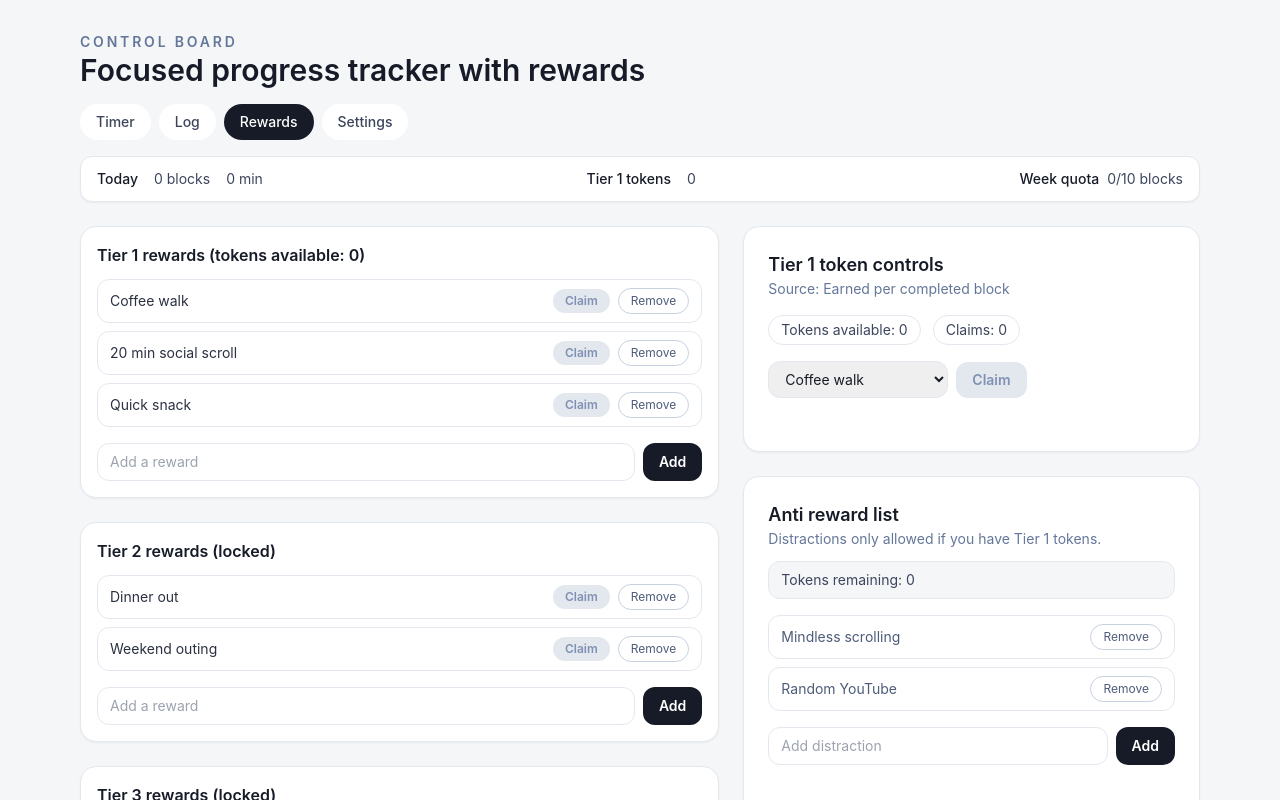
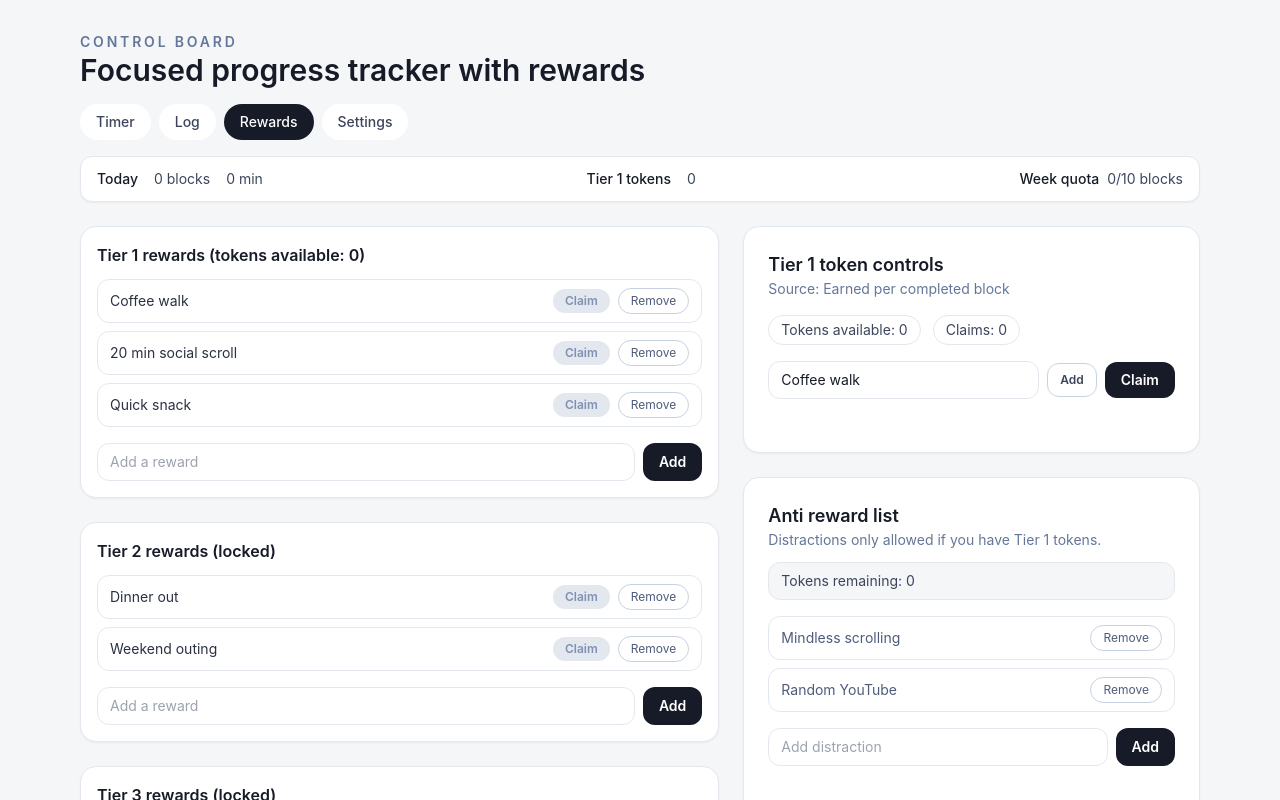
Before and after one commit to ht40n6-afk/habits, a React (Vite) app: page / in a window 1280 px wide. Both pictures are taken after a click on the button "Rewards". Shown: the top 800 px of the page. Built offline with nearby package versions, Linux system fonts and the light colour scheme; the HTML template or start-up script is replaced by a standard one.

Commit message:
Enable quick claim input and add option

```diff
--- a/src/App.tsx
+++ b/src/App.tsx
@@ -641,6 +641,32 @@ const App = () => {
     setToast("Tier 1 token added.");
   };
 
+  const handleQuickClaim = () => {
+    if (!quickClaimReward.trim()) {
+      setToast("Choose or type a Tier 1 reward first.");
+      return;
+    }
+    if (tier1Tokens <= 0) {
+      setToast("No Tier 1 tokens available.");
+      return;
+    }
+    setClaimDraft({ tier: 1, rewardText: quickClaimReward });
+  };
+
+  const handleAddQuickClaimReward = () => {
+    const trimmed = quickClaimReward.trim();
+    if (!trimmed) {
+      setToast("Type a reward to add.");
+      return;
+    }
+    if (data.rewards.tier1.includes(trimmed)) {
+      setToast("Reward already exists.");
+      return;
+    }
+    updateRewards("tier1", [...data.rewards.tier1, trimmed]);
+    setToast("Tier 1 reward added.");
+  };
+
   const updateAntiRewards = (value: string[]) => {
     setData((prev) => ({
       ...prev,
@@ -1144,32 +1170,31 @@ const App = () => {
                   </span>
                 </div>
                 <div className="mt-4 flex flex-wrap items-center gap-2">
-                  <select
-                    value={quickClaimReward}
-                    onChange={(event) => setQuickClaimReward(event.target.value)}
-                    className="min-w-[180px] rounded-xl border border-ink-100 px-3 py-2 text-sm focus:border-ink-300 focus:outline-none"
-                    disabled={data.rewards.tier1.length === 0}
-                  >
-                    {data.rewards.tier1.length === 0 && (
-                      <option value="">No Tier 1 rewards</option>
-                    )}
-                    {data.rewards.tier1.map((reward) => (
-                      <option key={reward} value={reward}>
-                        {reward}
-                      </option>
-                    ))}
-                  </select>
+                  <div className="flex min-w-[220px] flex-1 items-center gap-2">
+                    <input
+                      list="tier1-rewards"
+                      value={quickClaimReward}
+                      onChange={(event) => setQuickClaimReward(event.target.value)}
+                      placeholder="Choose or type a Tier 1 reward"
+                      className="w-full rounded-xl border border-ink-100 px-3 py-2 text-sm focus:border-ink-300 focus:outline-none"
+                    />
+                    <datalist id="tier1-rewards">
+                      {data.rewards.tier1.map((reward) => (
+                        <option key={reward} value={reward} />
+                      ))}
+                    </datalist>
+                    <button
+                      type="button"
+                      onClick={handleAddQuickClaimReward}
+                      className="rounded-xl border border-ink-200 px-3 py-2 text-xs font-semibold text-ink-700 hover:border-ink-400"
+                    >
+                      Add
+                    </button>
+                  </div>
                   <button
                     type="button"
-                    onClick={() =>
-                      setClaimDraft({ tier: 1, rewardText: quickClaimReward })
-                    }
-                    disabled={!quickClaimReward || tier1Tokens <= 0}
-                    className={`rounded-xl px-4 py-2 text-sm font-semibold transition ${
-                      !quickClaimReward || tier1Tokens <= 0
-                        ? "cursor-not-allowed bg-ink-100 text-ink-400"
-                        : "bg-ink-900 text-white hover:bg-ink-700"
-                    }`}
+                    onClick={handleQuickClaim}
+                    className="rounded-xl bg-ink-900 px-4 py-2 text-sm font-semibold text-white hover:bg-ink-700"
                   >
                     Claim
                   </button>
```
